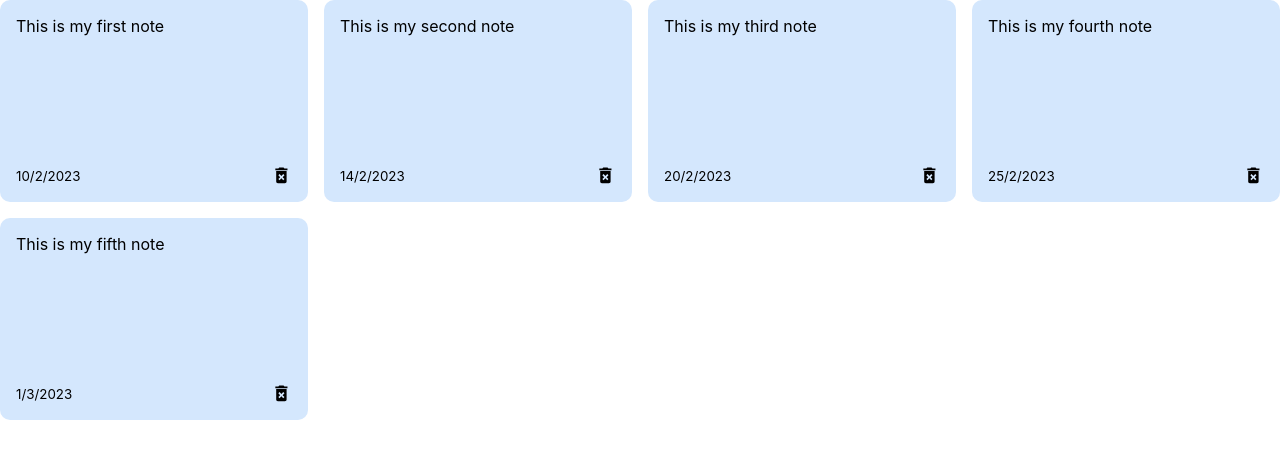
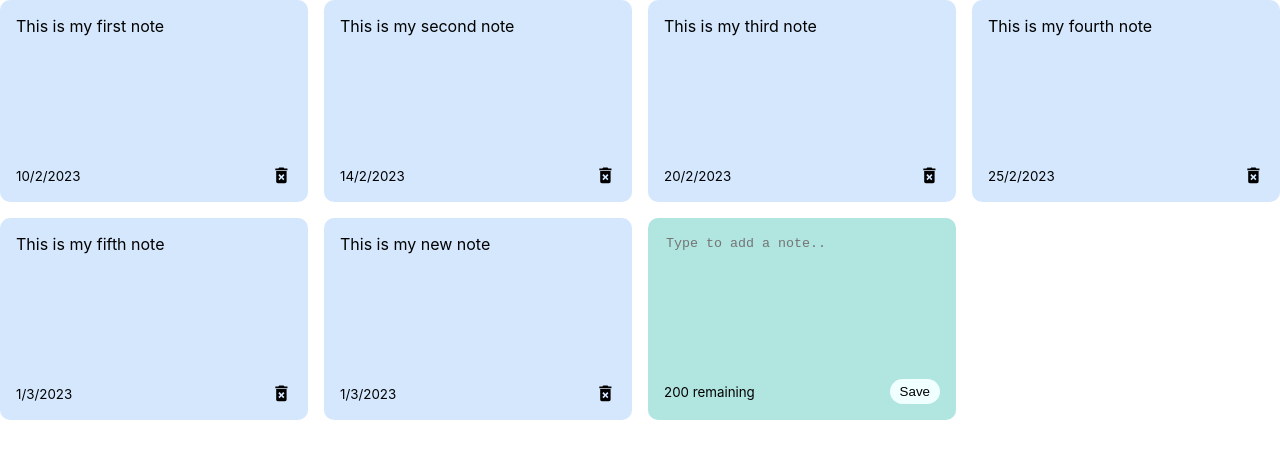
Before and after one commit to nandhini-skumar1/NotesApp, a React (Create React App) app: page / in a window 1280 px wide. Shown: the top 458 px of the page. Built offline with nearby package versions, Linux system fonts and the light colour scheme.

Commit message:
new note added

```diff
--- a/src/App.js
+++ b/src/App.js
@@ -29,6 +29,11 @@
       text:"This is my fifth note",
       date:"1/3/2023",
     },
+    {
+      id: nanoid(),
+      text:"This is my new note",
+      date:"1/3/2023",
+    },
     ]);
   return ( <div className="container">
     <NotesList notes={notes}/>
--- /dev/null
+++ b/src/components/AddNote.js
@@ -0,0 +1,17 @@
+const AddNote= ()=> {
+    return (
+       <div className='note new'>
+         <textarea
+            rows='8'
+            cols='10'
+            placeholder='Type to add a note..'
+          ></textarea>
+        <div className='note-footer'>
+          <small>200 remaining</small>
+          <button className="save">Save</button>
+         </div>
+       </div>
+    );
+};
+
+export default AddNote;
--- a/src/components/NotesList.js
+++ b/src/components/NotesList.js
@@ -1,11 +1,16 @@
 import Note from './Note';
+import AddNote from './AddNote';
 
 const NotesList = ({notes}) => {
     return (
     <div className="notes-list">
             {notes.map((notes)=>(
-            <Note id={notes.id} text={notes.text} date={notes.date}/>
+            <Note
+            id={notes.id}
+            text={notes.text}
+            date={notes.date}/>
             ))}
+        <AddNote />
     </div>
     );
 };
--- a/src/index.css
+++ b/src/index.css
@@ -22,6 +22,31 @@
   justify-content: space-between;
 }
 
+.note.new{
+  background-color: #b0e5e0;
+}
+
+textarea{
+  border: none;
+  resize: none;
+  background-color: #b0e5e0;
+}
+textarea:focus{
+  outline: none;
+}
+
+.save{
+  background-color: azure;
+  border: none;
+  border-radius: 15px;
+  padding: 5px 10px 5px 10px;
+}
+
+.save:hover{
+  background-color: aliceblue;
+  cursor: pointer;
+}
+
 .note-footer{
   display: flex;
   align-items: center;
```
